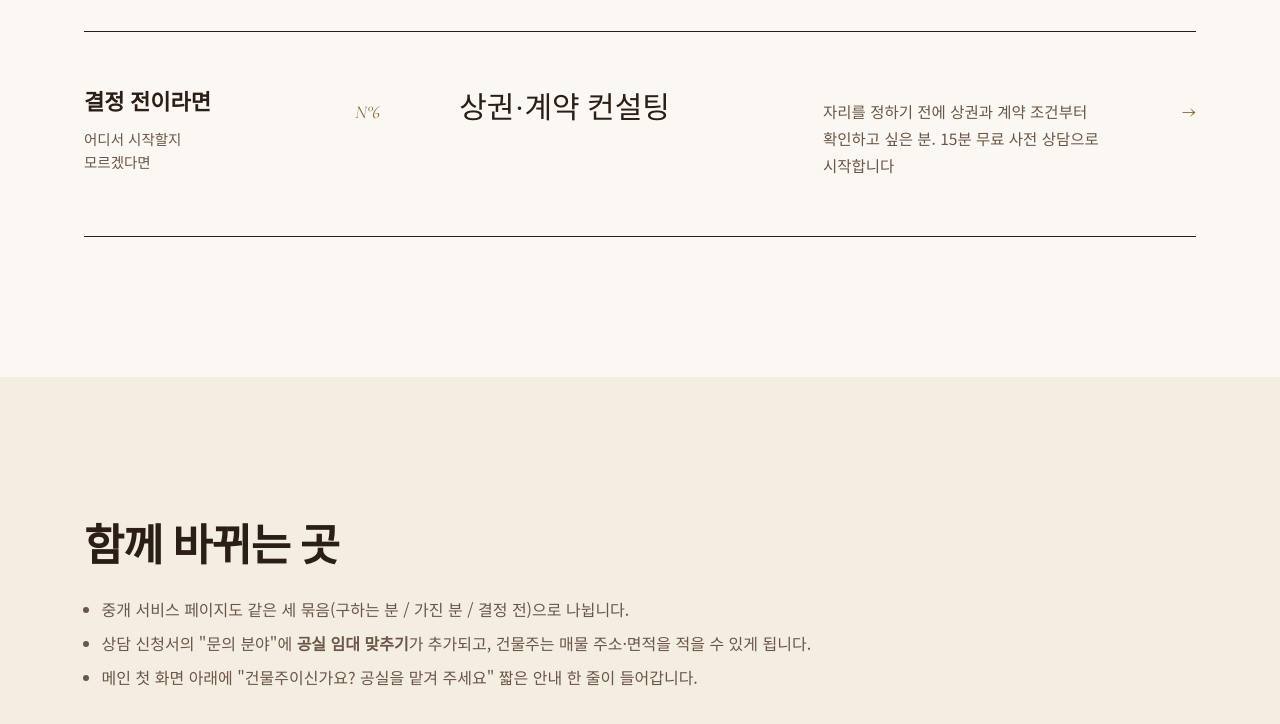
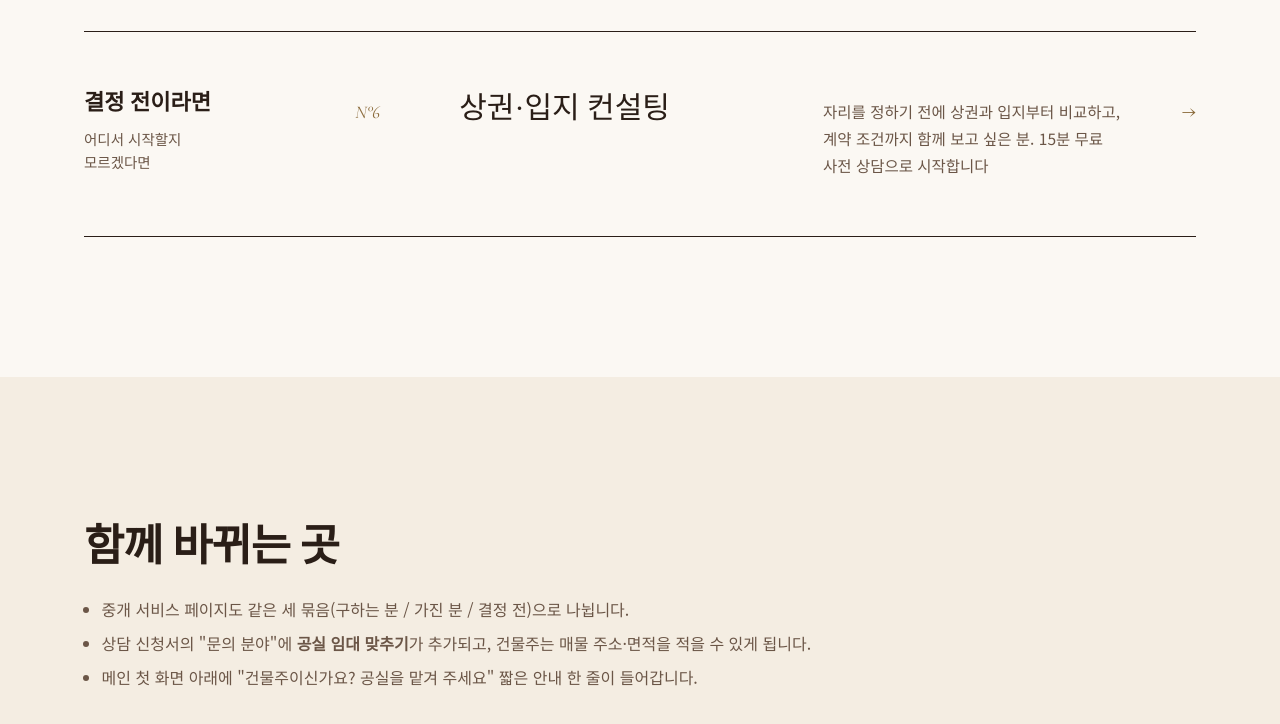
Before and after one commit to apgujeongrodeo/rodeo-website, a plain HTML site: page preview-services.html in a window 1280 px wide. Shown: the part 1021-1745 px from the top of the page. Drawn offline with nearby package versions, Linux system fonts and the light colour scheme; a web font is replaced by a local one.

Commit message:
Preview: 상권·입지 컨설팅
Co-Authored-By: Claude Opus 5.5 <noreply@anthropic.com>
Claude-Session: https://claude.ai/code/session_01C59cuGcJuYYgobMHjeWYM7

```diff
--- a/preview-services.html
+++ b/preview-services.html
@@ -36,7 +36,7 @@
 
  <div class="grp"><p class="gh">결정 전이라면<small>어디서 시작할지<br>모르겠다면</small></p>
   <ul class="svc">
-   <li><a href="#"><span class="no">N°6</span><h3>상권·계약 컨설팅</h3><p>자리를 정하기 전에 상권과 계약 조건부터 확인하고 싶은 분. 15분 무료 사전 상담으로 시작합니다</p><span class="ar" aria-hidden="true">→</span></a></li>
+   <li><a href="#"><span class="no">N°6</span><h3>상권·입지 컨설팅</h3><p>자리를 정하기 전에 상권과 입지부터 비교하고, 계약 조건까지 함께 보고 싶은 분. 15분 무료 사전 상담으로 시작합니다</p><span class="ar" aria-hidden="true">→</span></a></li>
   </ul></div>
 </div></section>
 <section class="sec tint"><div class="wrap">
```
